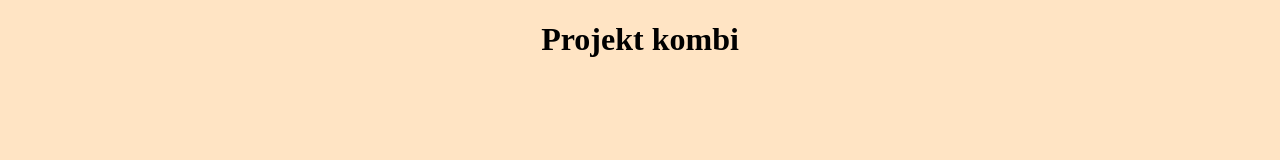
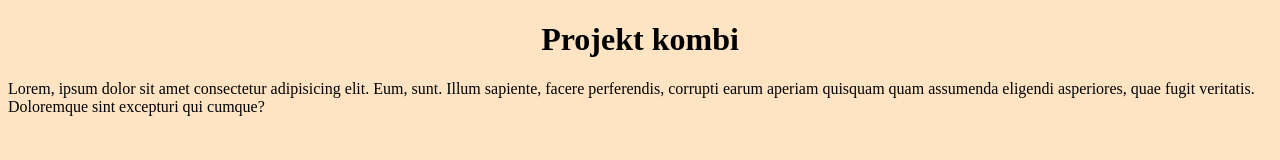
Before and after one commit to Pidli/projekt-kombi, a plain HTML site: page index.html in a window 1280 px wide. Drawn offline with Linux system fonts and the light colour scheme.

Commit message:
prida odstavec

```diff
--- a/index.html
+++ b/index.html
@@ -9,9 +9,7 @@
 <body>
     <h1>Projekt kombi</h1>
 
-
-
-
+    <p class="odstavec">Lorem, ipsum dolor sit amet consectetur adipisicing elit. Eum, sunt. Illum sapiente, facere perferendis, corrupti earum aperiam quisquam quam assumenda eligendi asperiores, quae fugit veritatis. Doloremque sint excepturi qui cumque?</p>
 
 </body>
 </html>
```
